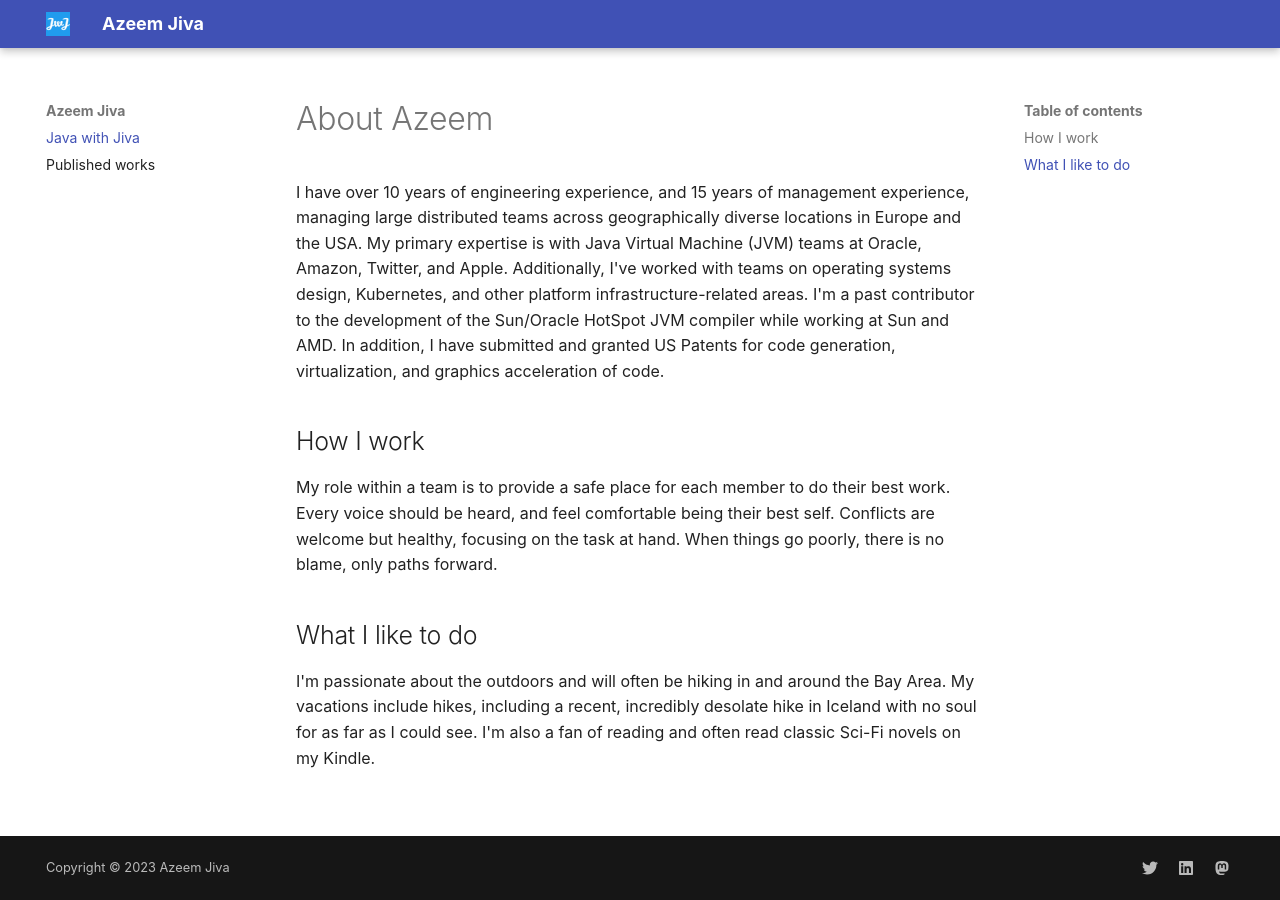
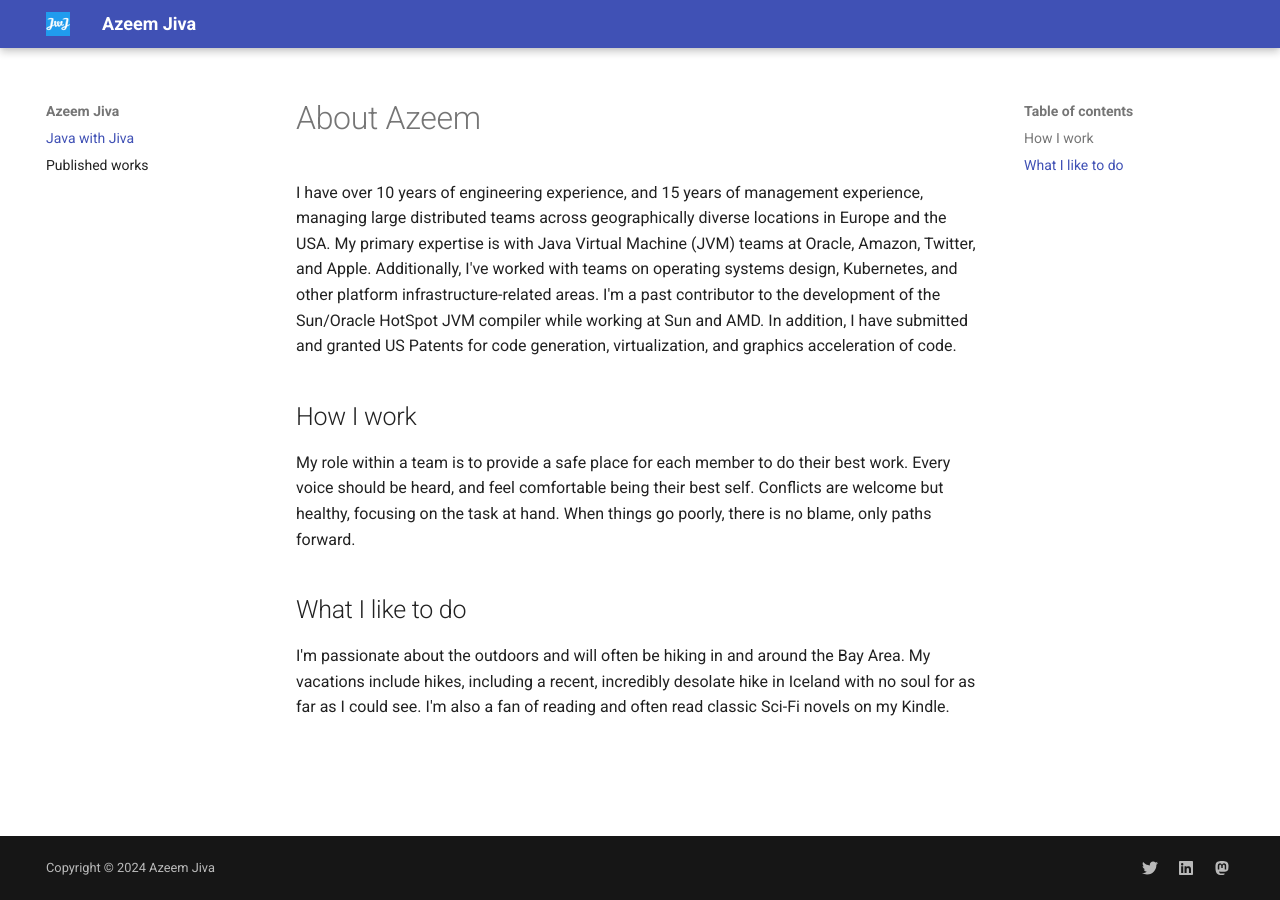
Before and after one commit to javawithjiva/javawithjiva.github.io, an MkDocs documentation site: the page built from docs/index.md, in a window 1280 px wide. Built offline with MkDocs 1.6.1 and Material for MkDocs 9.7.7, drawn with Linux system fonts in a browser that asks for light colours; some web fonts are replaced.

```diff
--- a/mkdocs.yml
+++ b/mkdocs.yml
@@ -6,17 +6,17 @@ site_author: Azeem Jiva
 theme:
   name: material
   font:
-    text: B612
+    text: Roboto
     code: B612 Mono
   palette:
     scheme: default
   logo: assets/images/favicon.png
 
-copyright: Copyright &copy; 2023 Azeem Jiva
+copyright: Copyright &copy; 2024 Azeem Jiva
 
 plugins:
   - social:
-      cards_font: B612
+      cards_font: Roboto
   - minify:
       minify_html: true
 
```
